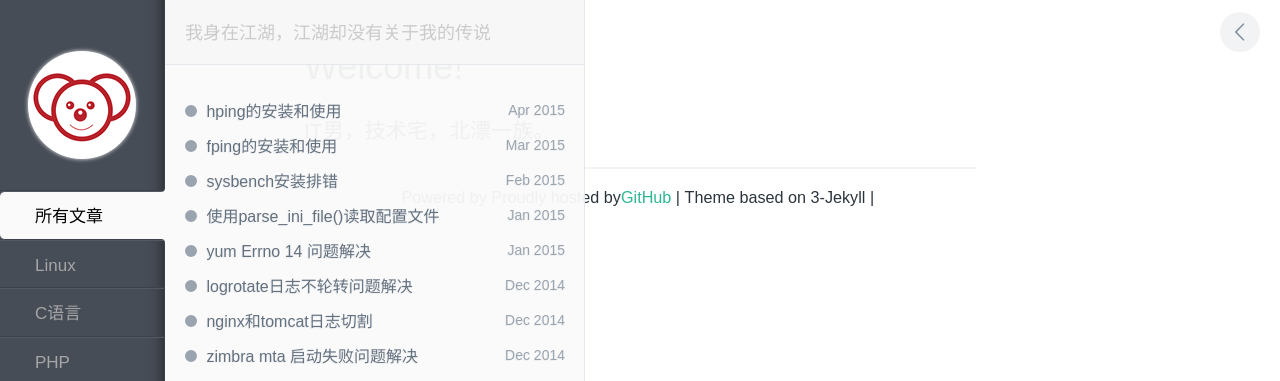
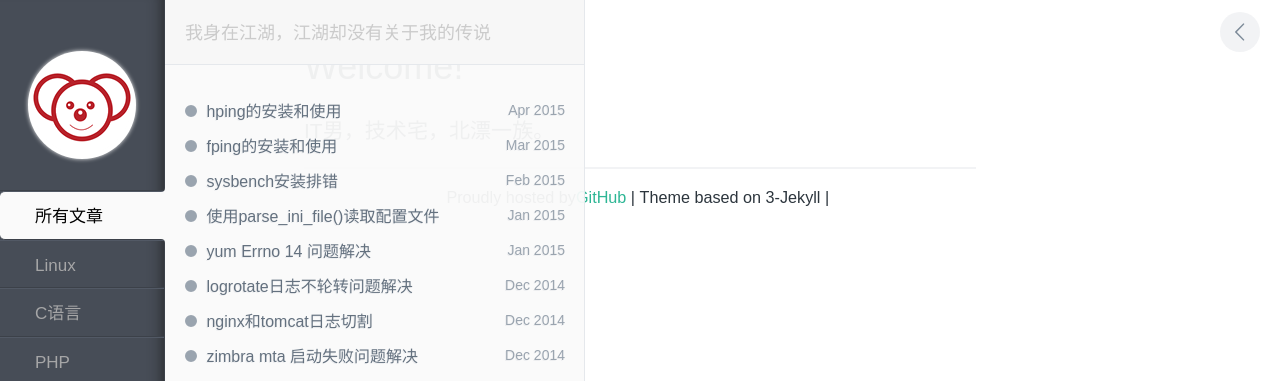
Before and after one commit to koalaxiaot/koalaxiaot.github.com, a Jekyll site: the page built from index.html, in a window 1280 px wide. Shown: the top 381 px of the page. Built offline with Jekyll 4.4.1, drawn with Linux system fonts in a browser that asks for light colours; comment, search, counter and statistics services are not loaded.

Commit message:
change footer

```diff
--- a/_includes/footer.html
+++ b/_includes/footer.html
@@ -1,4 +1,4 @@
-<p id="copyright">Powered by
+<p id="copyright">
   Proudly hosted by<a href="https://github.com" target="_blank">GitHub</a>&nbsp;|&nbsp;Theme based on 3-Jekyll&nbsp;|&nbsp;
   <script type="text/javascript">var cnzz_protocol = (("https:" == document.location.protocol) ? " https://" : " http://");document.write(unescape("%3Cspan id='cnzz_stat_icon_1253503132'%3E%3C/span%3E%3Cscript src='" + cnzz_protocol + "s23.cnzz.com/stat.php%3Fid%3D1253503132' type='text/javascript'%3E%3C/script%3E"));</script>
 </p>
```
